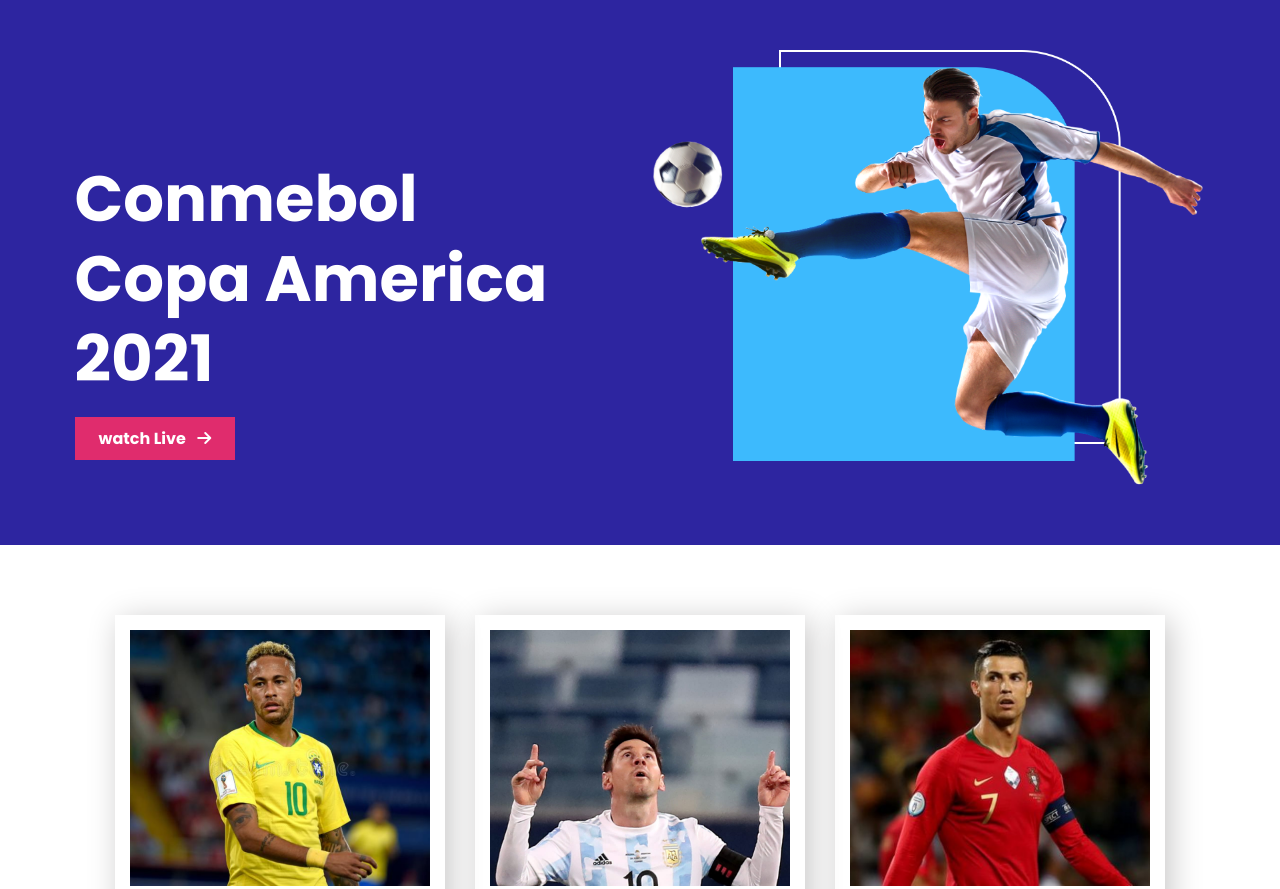
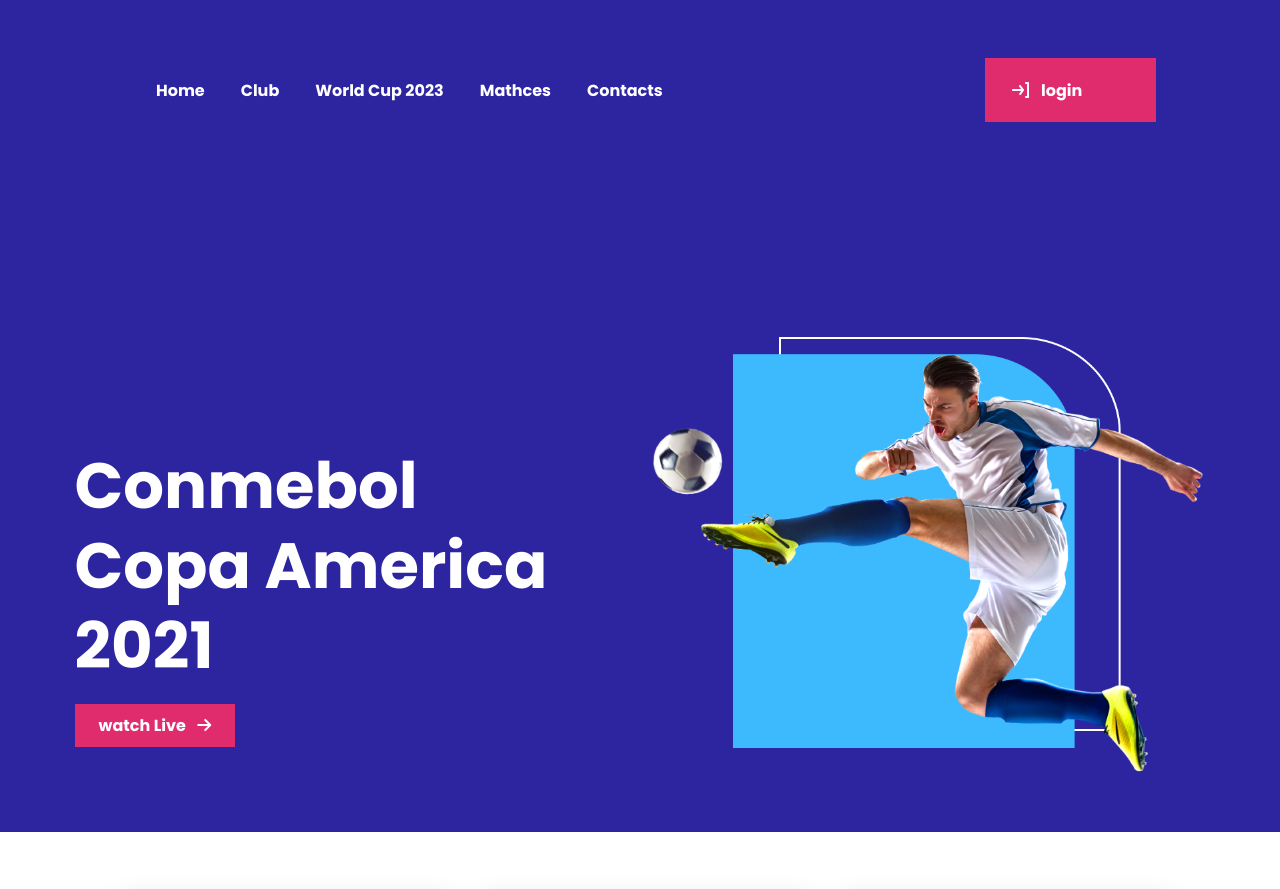
Before and after one commit to nizamseu/football, a plain HTML site: page index.html in a window 1280 px wide. Shown: the top 889 px of the page. Drawn offline with Linux system fonts and the light colour scheme.

Commit message:
navbar added

```diff
--- a/index.html
+++ b/index.html
@@ -11,10 +11,25 @@
 </head>
 <body>
     <!-- head start here -->
-    <head>
+    <header >
         <!-- navbar start here -->
-        <nav>
+        <nav class="navbar">
+            <span class="navbar-item">
+                <a href="">Home</a>
+                <a href="">Club</a>
+                <a href="">World Cup 2023</a>
+                <a href="">Mathces</a>
+                <a href="">Contacts</a>
 
+            </span>
+            <span>
+                <p class="login">
+                    <img src="images/Social Icons/login.png" alt="">
+                    login
+                </p>
+
+
+            </span>
         </nav>
         <!-- navbar end -->
 
@@ -31,7 +46,7 @@
             </div>
         </div>
         <!-- banner end -->
-    </head>
+    </header>
     <!-- head end -->
 
     <!-- main body start here -->
@@ -102,7 +117,7 @@
     <!-- main body end -->
 
     <!-- footer start here -->
-    <footer class="footer">
+    <footer>
         <img src="images/Logo.png" alt="">
         <div class="icon">
             <img src="images/Social Icons/Instagram.png" alt="">
--- a/style.css
+++ b/style.css
@@ -5,16 +5,56 @@ body{
     font-family: 'Poppins', sans-serif;
     margin: 0;
 }
+header{
+    background-color: #2D25A0;
+
+}
+
+/* nabar */
+.navbar{
+    display: flex;
+    justify-content: space-between;
+    align-items: center;
+    color: #ffffff;
+    justify-items: center;
+    position: relative;
+    margin: 0px 124px 149px 156px;
+  padding-top: 42px;
+
+}
+.navbar a{
+    text-decoration: none;
+    color: #ffffff;
+    margin-right: 36px;
+}
+.navbar-item{
+    display: flex;
+}
+.login{
+    display: flex;
+    align-items: center;
+    width:123px ;
+    height:44px ;
+    background-color:#E02C6D ;
+    padding: 10px 24px;
+
+}
+.login img{
+    width: 24px;
+    height: 24px;
+    margin-right: 8px;
+}
 /* banner */
 
 .banner{
-    background-color: #2D25A0;
+    /* background-color: #2D25A0; */
     /* display:grid;
     grid-template-columns: repeat(2,1fr); */
     display: flex;
     justify-items: center;
     justify-content: center;
     align-items: center;
+
 }
 .banner-half{
     margin: 50px 0;
@@ -104,13 +144,13 @@ body{
 }
 
 /* footer  */
-.footer{
+footer{
     display: flex;
     flex-direction: column;
     justify-content: center;
     align-items: center;
 }
-.footer > img{
+footer > img{
     width: 400px;
     height: 110px;
 }
@@ -121,11 +161,12 @@ body{
 }
 /* mobile devices */
 @media only screen and (max-width:688px) {
-    .banner{
-        /* grid-template-columns: repeat(1,1fr); */
+    .navbar,.navbar-item,.banner{
         flex-direction: column;
+        justify-content: center;
+        align-items: center;
+    }
 
-    }
     .banner img{
         width: 100%;
         height: 100%;
@@ -147,8 +188,11 @@ body{
 
 /* for tab and ipad */
 @media only screen and (min-width:688px ) and (max-width:992px) {
-    .banner{
-        grid-template-columns: repeat(1,1fr);
+    .navbar,.navbar-item,.banner{
+        flex-direction: column;
+        justify-content: center;
+        align-items: center;
+
     }
     .players{
         grid-template-columns: repeat(2,330px);
```
